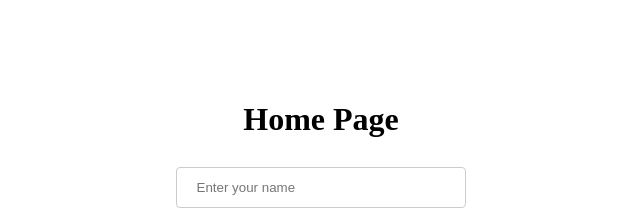
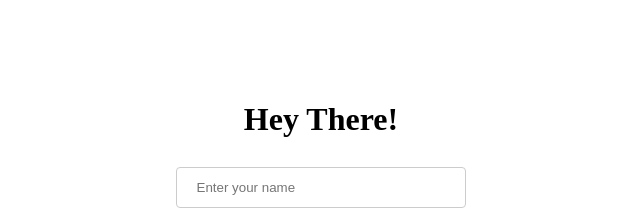
Before and after one commit to Eric-MK/vl_webapp, a Vue app: page / in a window 1280 px wide. Shown: the part 238-448 px from the top of the page, without its empty margins (319-959 px from the left). Built offline with nearby package versions, Linux system fonts and the light colour scheme.

Commit message:
update[A

```diff
--- a/src/views/Home.vue
+++ b/src/views/Home.vue
@@ -1,7 +1,7 @@
 <template>
   <div class="home-container">
     <div>
-      <h1>Home Page</h1>
+      <h1>Hey There!</h1>
       <input type="text" v-model="enteredName" placeholder="Enter your name"/>
       <button @click="checkName">Enter</button>
       <!-- Error Popup Modal -->
```
